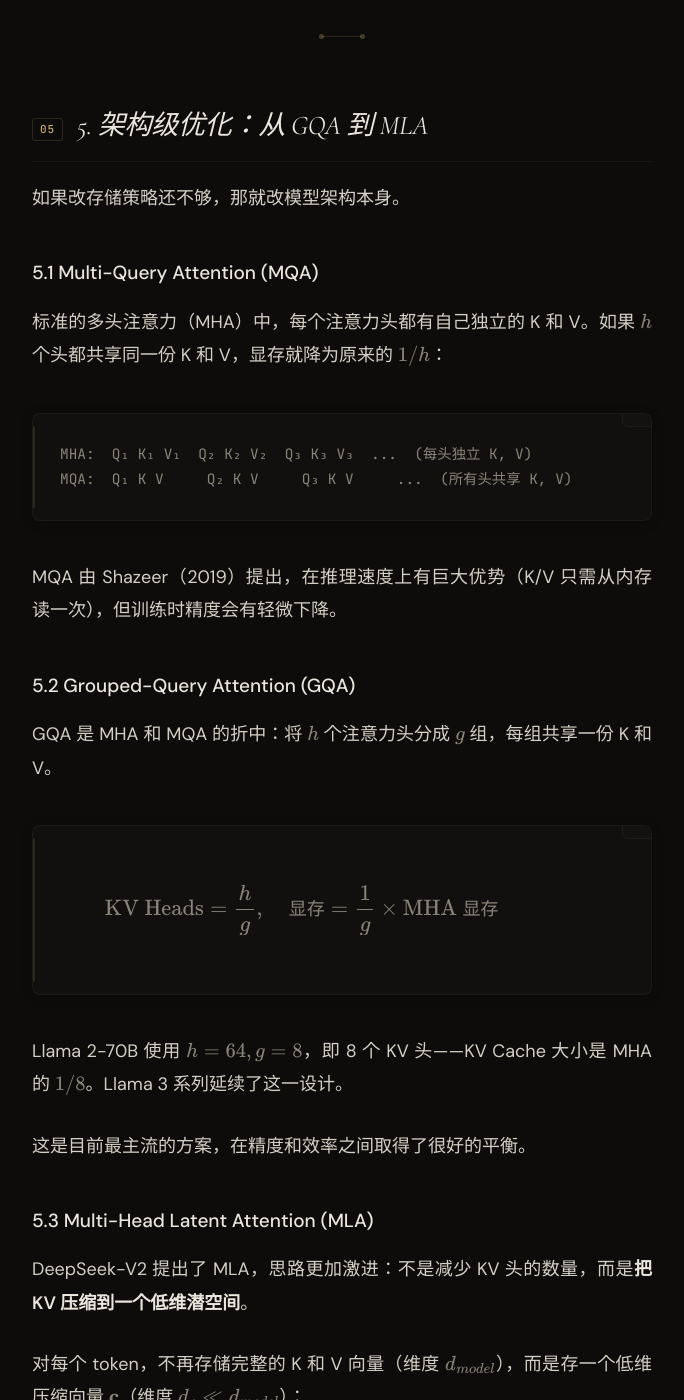
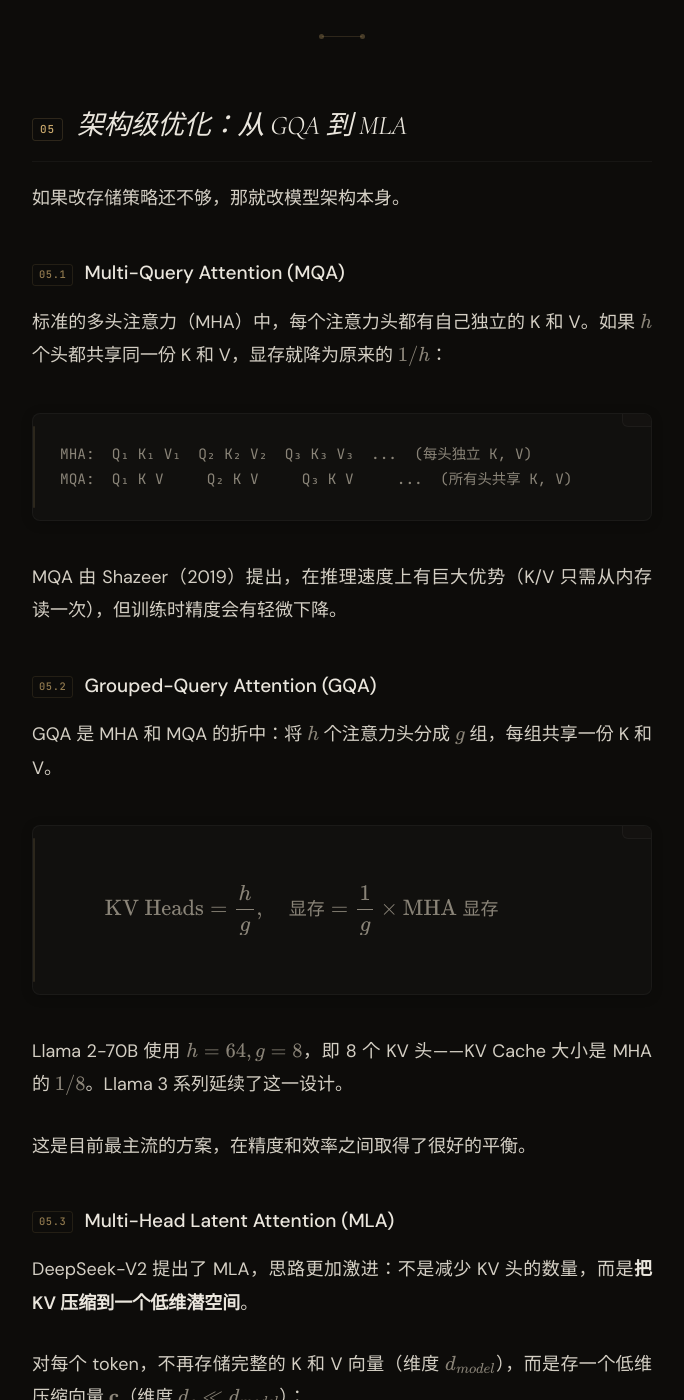
Before and after one commit to GoDiao/blog-source, an MkDocs documentation site: the page built from docs/blog/kv-cache-optimization.md, in a window 1280 px wide and 1400 px high, scrolled down 6904 px. Shown: the whole window, without its empty margins (298-982 px from the left). Built offline with MkDocs 1.6.1 and Material for MkDocs 9.7.7, drawn with Linux system fonts in a browser that asks for light colours; some of the changed text lies outside the part shown.

Commit message:
Auto-number headings and strip manual indices from posts
- Extend JS to assign data-section to h3 (01.1, 01.2...) under each h2
- Add CSS ::before rule for h3[data-section] badges
- Remove all manual numbering (## N. / ### N.N) from 4 blog posts

Co-Authored-By: Claude Opus 4.7 <noreply@anthropic.com>

````diff
--- a/docs/blog/kv-cache-optimization.md
+++ b/docs/blog/kv-cache-optimization.md
@@ -9,7 +9,7 @@ hide:
 
 ---
 
-## 1. 为什么需要 KV Cache？
+## 为什么需要 KV Cache？
 
 Transformer 的自注意力机制在生成第 $t$ 个 token 时，需要计算它和前面所有 $t-1$ 个 token 的注意力分数：
 
@@ -32,7 +32,7 @@ KV Cache 的做法很直接：**把每个时间步算出的 K 和 V 存下来，
 
 ---
 
-## 2. KV Cache 的显存瓶颈
+## KV Cache 的显存瓶颈
 
 一个 token 的 KV Cache 占用多少显存？精确计算如下：
 
@@ -60,11 +60,11 @@ $$
 
 ---
 
-## 3. 量化：用更少的位存储 KV
+## 量化：用更少的位存储 KV
 
 最直觉的优化：降低 KV Cache 的数值精度。
 
-### 3.1 FP8 量化
+### FP8 量化
 
 将 KV Cache 从 FP16（16 bit）压缩到 FP8（8 bit），显存直接减半。FP8 有两种编码格式：
 
@@ -73,7 +73,7 @@ $$
 
 实现上，在注意力计算前将 FP8 KV 反量化回 FP16/FP32，计算完成后将新 KV 量化回 FP8 存入 cache。量化和反量化的计算开销很小（逐元素操作），几乎不影响推理速度。
 
-### 3.2 INT8 / INT4 量化
+### INT8 / INT4 量化
 
 比 FP8 更激进。INT8 可以进一步配合逐通道量化（per-channel quantization）来保持精度：
 
@@ -83,7 +83,7 @@ $$
 
 INT4 更极致但精度损失更大，通常只对 V 使用（V 对精度的容忍度高于 K，因为 V 通过注意力权重加权求和，单个 V 的误差会被平滑掉）。
 
-### 3.3 实践建议
+### 实践建议
 
 | 精度 | 显存节省 | 精度影响 | 适用场景 |
 |:-----|:---------|:---------|:---------|
@@ -96,11 +96,11 @@ INT4 更极致但精度损失更大，通常只对 V 使用（V 对精度的容
 
 ---
 
-## 4. 剪枝与淘汰：不是所有 Token 都同等重要
+## 剪枝与淘汰：不是所有 Token 都同等重要
 
 注意力机制有个特性：**不是每个历史 token 对当前生成都有贡献**。大量 token 的注意力权重接近零，它们的 KV Cache 其实可以安全丢弃。
 
-### 4.1 滑动窗口（Sliding Window Attention）
+### 滑动窗口（Sliding Window Attention）
 
 最简单的策略：只保留最近 $W$ 个 token 的 KV Cache，更早的直接丢弃。
 
@@ -112,7 +112,7 @@ Mistral、Phi 等模型采用了这种方法。窗口大小 $W$ 通常在 4096
 
 优点是显存占用固定为 $O(W)$，不随序列长度增长。缺点是模型失去了对远处上下文的「记忆」——如果第 5 个 token 的信息对第 50000 个 token 很重要，滑动窗口会把它丢掉。
 
-### 4.2 注意力 Sink
+### 注意力 Sink
 
 滑动窗口有一个微妙的 bug：Transformer 的注意力机制倾向于把大量权重分配给前几个 token（尤其是第一个 token），这些 token 起到了「注意力汇聚点」的作用。如果你把前几个 token 也滑出窗口，模型性能会骤降。
 
@@ -124,7 +124,7 @@ $$
 
 这样 KV Cache 大小固定为 $S + W$，同时保持了模型的稳定性。
 
-### 4.3 动态淘汰（Eviction Policy）
+### 动态淘汰（Eviction Policy）
 
 更精细的策略：根据注意力权重动态决定保留哪些 token。
 
@@ -149,11 +149,11 @@ $$
 
 ---
 
-## 5. 架构级优化：从 GQA 到 MLA
+## 架构级优化：从 GQA 到 MLA
 
 如果改存储策略还不够，那就改模型架构本身。
 
-### 5.1 Multi-Query Attention (MQA)
+### Multi-Query Attention (MQA)
 
 标准的多头注意力（MHA）中，每个注意力头都有自己独立的 K 和 V。如果 $h$ 个头都共享同一份 K 和 V，显存就降为原来的 $1/h$：
 
@@ -164,7 +164,7 @@ MQA:  Q₁ K V     Q₂ K V     Q₃ K V     ...  (所有头共享 K, V)
 
 MQA 由 Shazeer（2019）提出，在推理速度上有巨大优势（K/V 只需从内存读一次），但训练时精度会有轻微下降。
 
-### 5.2 Grouped-Query Attention (GQA)
+### Grouped-Query Attention (GQA)
 
 GQA 是 MHA 和 MQA 的折中：将 $h$ 个注意力头分成 $g$ 组，每组共享一份 K 和 V。
 
@@ -176,7 +176,7 @@ Llama 2-70B 使用 $h=64, g=8$，即 8 个 KV 头——KV Cache 大小是 MHA
 
 这是目前最主流的方案，在精度和效率之间取得了很好的平衡。
 
-### 5.3 Multi-Head Latent Attention (MLA)
+### Multi-Head Latent Attention (MLA)
 
 DeepSeek-V2 提出了 MLA，思路更加激进：不是减少 KV 头的数量，而是**把 KV 压缩到一个低维潜空间**。
 
@@ -190,7 +190,7 @@ KV Cache 只存 $\mathbf{c}_t$（$d_c$ 维），在注意力计算时才通过
 
 MLA 的精妙之处在于：压缩是在训练阶段学到的（而非推理时后处理的），所以模型能够自适应地保留最重要的信息。
 
-### 5.4 架构对比
+### 架构对比
 
 以隐藏维度 $d=8192$、64 个注意力头为例：
 
@@ -249,11 +249,11 @@ PagedAttention 解决的核心问题：
 
 ---
 
-## 8. 离线与在线：Prefill 和 Decode 的不同优化策略
+## 离线与在线：Prefill 和 Decode 的不同优化策略
 
 推理过程分为两个阶段，它们的计算特征完全不同：
 
-### 8.1 Prefill 阶段
+### Prefill 阶段
 
 处理输入 prompt（可能很长，如 100K token），计算并缓存所有 token 的 KV。这个阶段是**计算密集型**的——大量 token 的 Q、K、V 可以并行计算，GPU 利用率很高。
 
@@ -263,7 +263,7 @@ PagedAttention 解决的核心问题：
 - **Chunked Prefill**：将长 prompt 分块处理，避免单次计算量过大导致 OOM
 - **Flash Attention**：使用分块算法减少 HBM 访问次数，提升计算效率
 
-### 8.2 Decode 阶段
+### Decode 阶段
 
 逐个生成 token，每步只有 1 个新 token。这个阶段是**显存带宽密集型**的——计算量很小（只有 1 个 token 的矩阵乘法），但需要从显存中读取所有历史 token 的 KV Cache。
 
@@ -281,11 +281,11 @@ $$
 
 ---
 
-## 9. 实际部署中的优化组合
+## 实际部署中的优化组合
 
 在生产环境中，通常不会只用单一优化，而是多种技术叠加。以下是几种常见的组合策略：
 
-### 9.1 高吞吐在线服务
+### 高吞吐在线服务
 
 ```
 GQA + PagedAttention + FP8 量化 + Continuous Batching
@@ -293,7 +293,7 @@ GQA + PagedAttention + FP8 量化 + Continuous Batching
 
 这是 vLLM / SGLang 等推理框架的标准配置。GQA 减少每 token 的 KV 大小，PagedAttention 高效管理显存，FP8 进一步压缩，Continuous Batching 最大化 GPU 利用率。
 
-### 9.2 超长上下文推理
+### 超长上下文推理
 
 ```
 MLA + 滑动窗口 + H2O 动态淘汰 + Chunked Prefill
@@ -301,7 +301,7 @@ MLA + 滑动窗口 + H2O 动态淘汰 + Chunked Prefill
 
 当上下文长度达到 128K+ 时，即使 GQA 也未必够用。MLA 提供更高压缩比，配合动态淘汰策略，将活跃 KV 控制在显存可承受范围内。
 
-### 9.3 资源受限推理（单卡 / 消费级 GPU）
+### 资源受限推理（单卡 / 消费级 GPU）
 
 ```
 GQA + INT4 KV 量化 + CLA (k=2) + 滑动窗口
--- a/docs/stylesheets/main.css
+++ b/docs/stylesheets/main.css
@@ -283,6 +283,22 @@ body {
   letter-spacing: -0.003em;
   color: var(--fg-bright);
   margin: 2.2rem 0 0.6rem;
+}
+
+.md-typeset h3[data-section]::before {
+  content: attr(data-section);
+  display: inline-block;
+  font-family: var(--mono);
+  font-size: 0.52rem;
+  font-weight: 500;
+  color: var(--accent);
+  opacity: 0.7;
+  letter-spacing: 0.06em;
+  margin-right: 0.55rem;
+  padding: 0.1rem 0.3rem;
+  border: 1px solid var(--border-accent);
+  border-radius: 3px;
+  vertical-align: 0.15em;
 }
 
 /* ── H4 ── */
````
Also changed, not shown: other parts of docs/blog/kv-cache-optimization.md (+5 -5 lines), docs/blog/llm-inference-architecture.md (+36 -36 lines), docs/blog/object-detection-future.md (+25 -25 lines), docs/blog/rgb-to-raw-guide.md (+31 -31 lines), overrides/main.html (+13 -2 lines).
